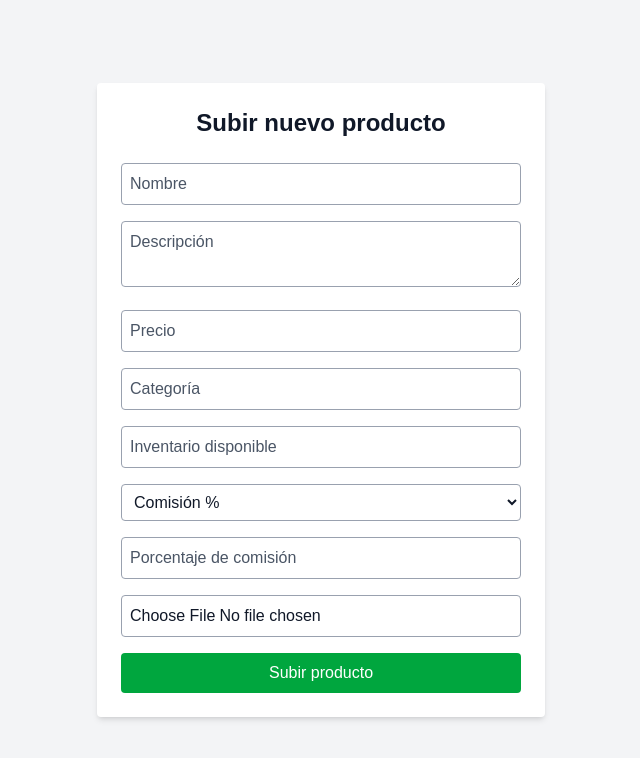
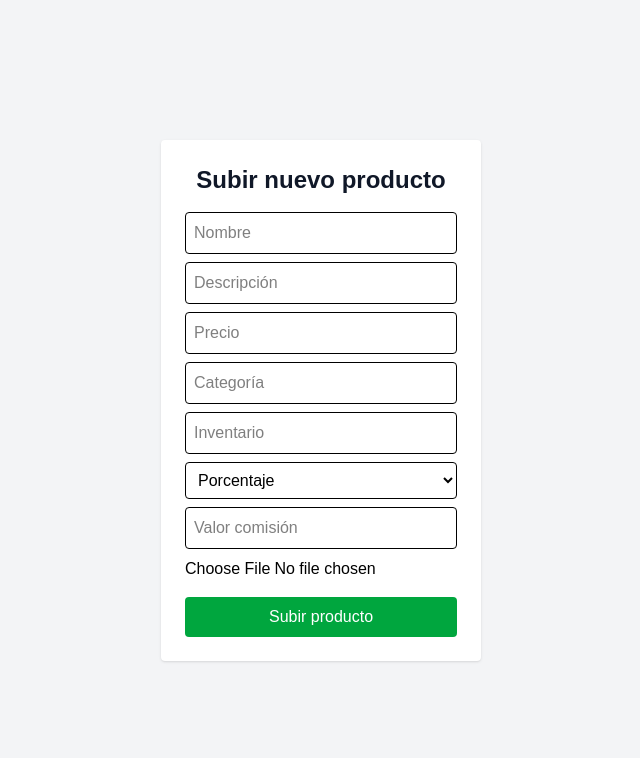
Before and after one commit to ozcarprez/ventaconecta-app, a Next.js app: page /negocio/nuevo in a window 1280 px wide. Shown: the top 758 px of the page, without its empty margins (319-959 px from the left). Built offline with nearby package versions, Linux system fonts and the light colour scheme; no server answers.

Commit message:
mensaje de los cambios

```diff
--- a/app/negocio/nuevo/page.jsx
+++ b/app/negocio/nuevo/page.jsx
@@ -1,141 +1,102 @@
 "use client";
 import { useState } from "react";
 import { db, storage, auth } from "@/firebase/firebaseConfig";
-import { addDoc, collection } from "firebase/firestore";
-import { getDownloadURL, ref, uploadBytes } from "firebase/storage";
-import { useRouter } from "next/navigation";
+import { collection, addDoc, Timestamp } from "firebase/firestore";
+import { ref, uploadBytes, getDownloadURL } from "firebase/storage";
 
 export default function NuevoProductoPage() {
-  const [nombre, setNombre] = useState("");
-  const [descripcion, setDescripcion] = useState("");
-  const [precio, setPrecio] = useState("");
-  const [categoria, setCategoria] = useState("");
-  const [inventario, setInventario] = useState("");
-  const [tipoComision, setTipoComision] = useState("porcentaje");
-  const [valorComision, setValorComision] = useState("");
-  const [imagen, setImagen] = useState(null);
+  const [formData, setFormData] = useState({
+    nombre: "",
+    descripcion: "",
+    precio: "",
+    categoria: "",
+    inventario: "",
+    tipoComision: "Porcentaje",
+    valorGanancia: "",
+    imagen: null,
+  });
+
   const [subiendo, setSubiendo] = useState(false);
-  const [mensaje, setMensaje] = useState("");
-  const router = useRouter();
+
+  const handleChange = (e) => {
+    const { name, value, files } = e.target;
+    setFormData({
+      ...formData,
+      [name]: files ? files[0] : value,
+    });
+  };
 
   const handleSubmit = async (e) => {
     e.preventDefault();
     setSubiendo(true);
-    setMensaje("");
 
     try {
       const user = auth.currentUser;
-      if (!user) return;
+      if (!user) throw new Error("Usuario no autenticado");
 
       let imagenUrl = "";
-      if (imagen) {
-        const storageRef = ref(storage, `productos/${Date.now()}-${imagen.name}`);
-        await uploadBytes(storageRef, imagen);
+
+      if (formData.imagen) {
+        const storageRef = ref(storage, `productos/${Date.now()}-${formData.imagen.name}`);
+        await uploadBytes(storageRef, formData.imagen);
         imagenUrl = await getDownloadURL(storageRef);
       }
 
       await addDoc(collection(db, "productos"), {
-        nombre,
-        descripcion,
-        precio,
-        categoria,
-        inventario: parseInt(inventario),
-        tipoComision,
-        valorComision,
+        nombre: formData.nombre,
+        descripcion: formData.descripcion,
+        precio: parseFloat(formData.precio),
+        categoria: formData.categoria,
+        inventario: parseInt(formData.inventario),
+        tipoComision: formData.tipoComision,
+        valorGanancia: parseFloat(formData.valorGanancia),
+        imagenUrl,
         negocioId: user.uid,
-        imagenUrl,
-        fecha: new Date().toISOString(),
+        creado: Timestamp.now(),
       });
 
-      setMensaje("Producto subido exitosamente ✔️");
-      setNombre("");
-      setDescripcion("");
-      setPrecio("");
-      setCategoria("");
-      setInventario("");
-      setTipoComision("porcentaje");
-      setValorComision("");
-      setImagen(null);
-      router.push("/negocio");
+      alert("Producto subido correctamente ✅");
 
+      setFormData({
+        nombre: "",
+        descripcion: "",
+        precio: "",
+        categoria: "",
+        inventario: "",
+        tipoComision: "Porcentaje",
+        valorGanancia: "",
+        imagen: null,
+      });
     } catch (error) {
-      console.error("Error:", error);
-      setMensaje("❌ Hubo un error al subir el producto.");
+      console.error("Error al subir producto:", error);
+      alert("Error al subir producto ❌");
     } finally {
       setSubiendo(false);
     }
   };
 
   return (
-    <div className="flex items-center justify-center min-h-screen p-4 bg-gray-100">
-      <form onSubmit={handleSubmit} className="bg-white p-6 rounded shadow-md w-full max-w-md">
-        <h1 className="text-2xl font-bold mb-6 text-gray-900 text-center">
-          Subir nuevo producto
-        </h1>
+    <div className="min-h-screen flex items-center justify-center bg-gray-100 p-4">
+      <form onSubmit={handleSubmit} className="bg-white p-6 rounded shadow w-80">
+        <h2 className="text-2xl font-bold mb-4 text-center text-gray-900">Subir nuevo producto</h2>
 
-        {[
-          { placeholder: "Nombre", value: nombre, set: setNombre },
-          { placeholder: "Descripción", value: descripcion, set: setDescripcion, type: "textarea" },
-          { placeholder: "Precio", value: precio, set: setPrecio, type: "number" },
-          { placeholder: "Categoría", value: categoria, set: setCategoria },
-          { placeholder: "Inventario disponible", value: inventario, set: setInventario, type: "number" },
-        ].map((input, idx) => (
-          input.type === "textarea" ? (
-            <textarea
-              key={idx}
-              placeholder={input.placeholder}
-              value={input.value}
-              onChange={(e) => input.set(e.target.value)}
-              className="w-full p-2 border border-gray-400 rounded focus:outline-none focus:ring-2 focus:ring-green-500 placeholder-gray-600 text-gray-900 mb-4"
-              required
-            />
-          ) : (
-            <input
-              key={idx}
-              type={input.type || "text"}
-              placeholder={input.placeholder}
-              value={input.value}
-              onChange={(e) => input.set(e.target.value)}
-              className="w-full p-2 border border-gray-400 rounded focus:outline-none focus:ring-2 focus:ring-green-500 placeholder-gray-600 text-gray-900 mb-4"
-              required
-            />
-          )
-        ))}
+        <input name="nombre" value={formData.nombre} onChange={handleChange} placeholder="Nombre" className="w-full mb-2 p-2 border rounded text-black" required />
+        <input name="descripcion" value={formData.descripcion} onChange={handleChange} placeholder="Descripción" className="w-full mb-2 p-2 border rounded text-black" required />
+        <input name="precio" value={formData.precio} onChange={handleChange} placeholder="Precio" className="w-full mb-2 p-2 border rounded text-black" required />
+        <input name="categoria" value={formData.categoria} onChange={handleChange} placeholder="Categoría" className="w-full mb-2 p-2 border rounded text-black" required />
+        <input name="inventario" value={formData.inventario} onChange={handleChange} placeholder="Inventario" className="w-full mb-2 p-2 border rounded text-black" required />
 
-        <select
-          value={tipoComision}
-          onChange={(e) => setTipoComision(e.target.value)}
-          className="w-full p-2 border border-gray-400 rounded focus:outline-none focus:ring-2 focus:ring-green-500 text-gray-900 mb-4"
-        >
-          <option value="porcentaje">Comisión %</option>
-          <option value="fijo">Pago fijo $</option>
+        <select name="tipoComision" value={formData.tipoComision} onChange={handleChange} className="w-full mb-2 p-2 border rounded text-black">
+          <option>Porcentaje</option>
+          <option>Fijo</option>
         </select>
 
-        <input
-          type="number"
-          placeholder={tipoComision === "porcentaje" ? "Porcentaje de comisión" : "Pago fijo en MXN"}
-          value={valorComision}
-          onChange={(e) => setValorComision(e.target.value)}
-          className="w-full p-2 border border-gray-400 rounded focus:outline-none focus:ring-2 focus:ring-green-500 placeholder-gray-600 text-gray-900 mb-4"
-          required
-        />
+        <input name="valorGanancia" value={formData.valorGanancia} onChange={handleChange} placeholder="Valor comisión" className="w-full mb-2 p-2 border rounded text-black" required />
+        <input type="file" name="imagen" onChange={handleChange} accept="image/*" className="w-full mb-4 text-black" required />
 
-        <input
-          type="file"
-          accept="image/*"
-          onChange={(e) => setImagen(e.target.files[0])}
-          className="w-full p-2 border border-gray-400 rounded focus:outline-none focus:ring-2 focus:ring-green-500 text-gray-900 mb-4"
-        />
-
-        <button
-          type="submit"
-          disabled={subiendo}
-          className="bg-green-600 text-white py-2 rounded hover:bg-green-700 w-full"
-        >
+        <button type="submit" className="w-full bg-green-600 text-white py-2 rounded hover:bg-green-700 transition">
           {subiendo ? "Subiendo..." : "Subir producto"}
         </button>
-
-        {mensaje && <p className="mt-4 text-center">{mensaje}</p>}
       </form>
     </div>
   );
```
